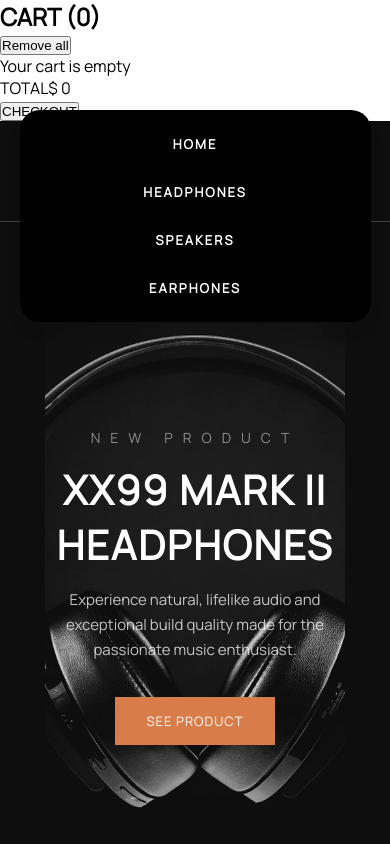
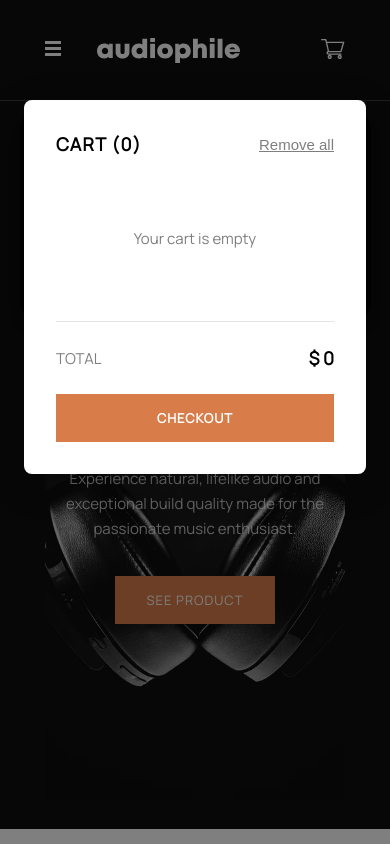
Before and after one commit to Jaycode01/audiophile, a Next.js app: page / in a window 390 px wide. Both pictures are taken after a click on the button 333 px from the left and 50 px from the top of the page. Shown: the top 844 px of the page. Built offline with nearby package versions, Linux system fonts and the light colour scheme.

Commit message:
work on the responsivess for the prodcut details page - like full responsivess i mean

```diff
--- a/src/app/products/[id]/page.tsx
+++ b/src/app/products/[id]/page.tsx
@@ -19,7 +19,9 @@ async function ProductDetails({ params }: ProductProps) {
   }
 
   // Get related products
-  const relatedProducts = products.filter((p) => p.slug !== product.slug);
+  const relatedProducts = products
+    .filter((p) => p.slug !== product.slug)
+    .slice(0, 3);
 
   // Pass data to Client Component
   return (
--- /dev/null
+++ b/src/components/common/cart_modal.css
@@ -0,0 +1,257 @@
+/* components/common/cartModal.css */
+
+/* Overlay - darkens background */
+.cart_overlay {
+  position: fixed;
+  top: 0;
+  left: 0;
+  right: 0;
+  bottom: 0;
+  background-color: rgba(0, 0, 0, 0.5);
+  z-index: 999;
+  cursor: pointer;
+}
+
+/* Cart Modal */
+.cart_modal {
+  position: fixed;
+  top: 120px; /* Adjust based on your navbar height */
+  right: 165px; /* Distance from right edge */
+  width: 377px;
+  background-color: #ffffff;
+  border-radius: 8px;
+  padding: 32px;
+  z-index: 1000;
+  box-shadow: 0 10px 40px rgba(0, 0, 0, 0.15);
+}
+
+/* Cart Header */
+.cart_header {
+  display: flex;
+  justify-content: space-between;
+  align-items: center;
+  margin-bottom: 32px;
+}
+
+.cart_header h2 {
+  font-size: 18px;
+  font-weight: 700;
+  letter-spacing: 1.29px;
+  text-transform: uppercase;
+}
+
+.remove_all {
+  font-size: 15px;
+  font-weight: 400;
+  color: #000000;
+  opacity: 0.5;
+  text-decoration: underline;
+  background: none;
+  border: none;
+  cursor: pointer;
+  transition: color 0.3s;
+}
+
+.remove_all:hover {
+  color: #d87d4a;
+  opacity: 1;
+}
+
+/* Cart Items */
+.cart_items {
+  max-height: 300px;
+  overflow-y: auto;
+  margin-bottom: 32px;
+}
+
+.empty_cart {
+  text-align: center;
+  opacity: 0.5;
+  font-size: 15px;
+  padding: 40px 0;
+}
+
+.cart_item {
+  display: flex;
+  align-items: center;
+  gap: 16px;
+  margin-bottom: 24px;
+}
+
+.cart_item:last-child {
+  margin-bottom: 0;
+}
+
+.cart_item img {
+  width: 64px;
+  height: 64px;
+  border-radius: 8px;
+  object-fit: cover;
+  background-color: #f1f1f1;
+}
+
+.item_details {
+  flex: 1;
+  display: flex;
+  flex-direction: column;
+  gap: 4px;
+}
+
+.item_name {
+  font-size: 15px;
+  font-weight: 700;
+  text-transform: uppercase;
+  line-height: 25px;
+}
+
+.item_price {
+  font-size: 14px;
+  font-weight: 700;
+  opacity: 0.5;
+  line-height: 25px;
+}
+
+/* Quantity Controls */
+.quantity_controls {
+  display: flex;
+  align-items: center;
+  background-color: #f1f1f1;
+  width: 96px;
+  height: 32px;
+  justify-content: space-between;
+}
+
+.quantity_controls button {
+  padding: 0 12px;
+  background: none;
+  border: none;
+  font-size: 13px;
+  font-weight: 700;
+  opacity: 0.25;
+  cursor: pointer;
+  transition:
+    color 0.3s,
+    opacity 0.3s;
+  height: 100%;
+}
+
+.quantity_controls button:hover {
+  color: #d87d4a;
+  opacity: 1;
+}
+
+.quantity_controls span {
+  font-size: 13px;
+  font-weight: 700;
+  text-align: center;
+}
+
+/* Cart Footer */
+.cart_footer {
+  padding-top: 24px;
+  border-top: 1px solid rgba(0, 0, 0, 0.1);
+}
+
+.total {
+  display: flex;
+  justify-content: space-between;
+  align-items: center;
+  margin-bottom: 24px;
+}
+
+.total span:first-child {
+  font-size: 15px;
+  font-weight: 400;
+  text-transform: uppercase;
+  opacity: 0.5;
+}
+
+.total_price {
+  font-size: 18px;
+  font-weight: 700;
+  color: #000000;
+}
+
+.checkout_btn {
+  width: 100%;
+  background-color: #d87d4a;
+  color: #ffffff;
+  border: none;
+  padding: 15px;
+  font-size: 13px;
+  font-weight: 700;
+  letter-spacing: 1px;
+  text-transform: uppercase;
+  cursor: pointer;
+  transition: background-color 0.3s;
+  font-family: "Manrope";
+}
+
+.checkout_btn:hover {
+  background-color: #fbaf85;
+}
+
+/* Scrollbar styling for cart items */
+.cart_items::-webkit-scrollbar {
+  width: 6px;
+}
+
+.cart_items::-webkit-scrollbar-track {
+  background: #f1f1f1;
+  border-radius: 3px;
+}
+
+.cart_items::-webkit-scrollbar-thumb {
+  background: #d87d4a;
+  border-radius: 3px;
+}
+
+.cart_items::-webkit-scrollbar-thumb:hover {
+  background: #fbaf85;
+}
+
+/* Responsive */
+@media (max-width: 1023px) {
+  .cart_modal {
+    right: 40px;
+    top: 120px;
+  }
+}
+
+@media (max-width: 767px) {
+  .cart_modal {
+    right: 24px;
+    left: 24px;
+    width: auto;
+    top: 100px;
+  }
+}
+
+/* Animation - Optional but nice */
+@keyframes slideIn {
+  from {
+    opacity: 0;
+    transform: translateY(-20px);
+  }
+  to {
+    opacity: 1;
+    transform: translateY(0);
+  }
+}
+
+.cart_modal {
+  animation: slideIn 0.3s ease-out;
+}
+
+.cart_overlay {
+  animation: fadeIn 0.3s ease-out;
+}
+
+@keyframes fadeIn {
+  from {
+    opacity: 0;
+  }
+  to {
+    opacity: 1;
+  }
+}
--- a/src/components/common/cart_modal.tsx
+++ b/src/components/common/cart_modal.tsx
@@ -1,8 +1,8 @@
-// components/CartModal.tsx
 "use client";
 
 import { useCart } from "@/context/cartContext";
 import Link from "next/link";
+import "./cart_modal.css";
 
 export default function CartModal() {
   const {
@@ -19,10 +19,8 @@ export default function CartModal() {
 
   return (
     <>
-      {/* Overlay */}
       <div className="cart_overlay" onClick={closeCart}></div>
 
-      {/* Cart Modal */}
       <div className="cart_modal">
         <div className="cart_header">
           <h2>CART ({getTotalItems()})</h2>
```
Also changed, not shown: src/components/common/product_details.css (+43 -8 lines), src/components/common/product_details_client.tsx (+7 -1 lines).
